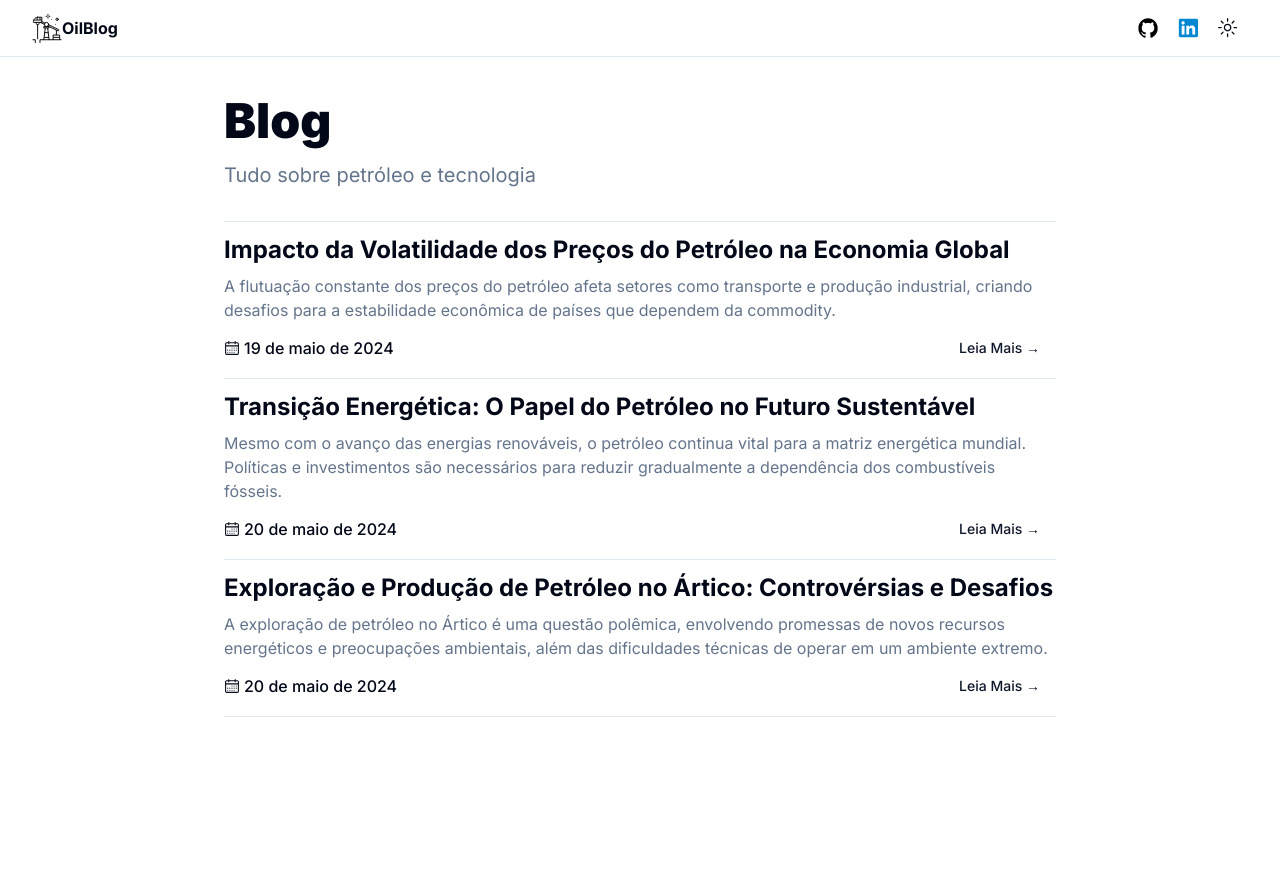
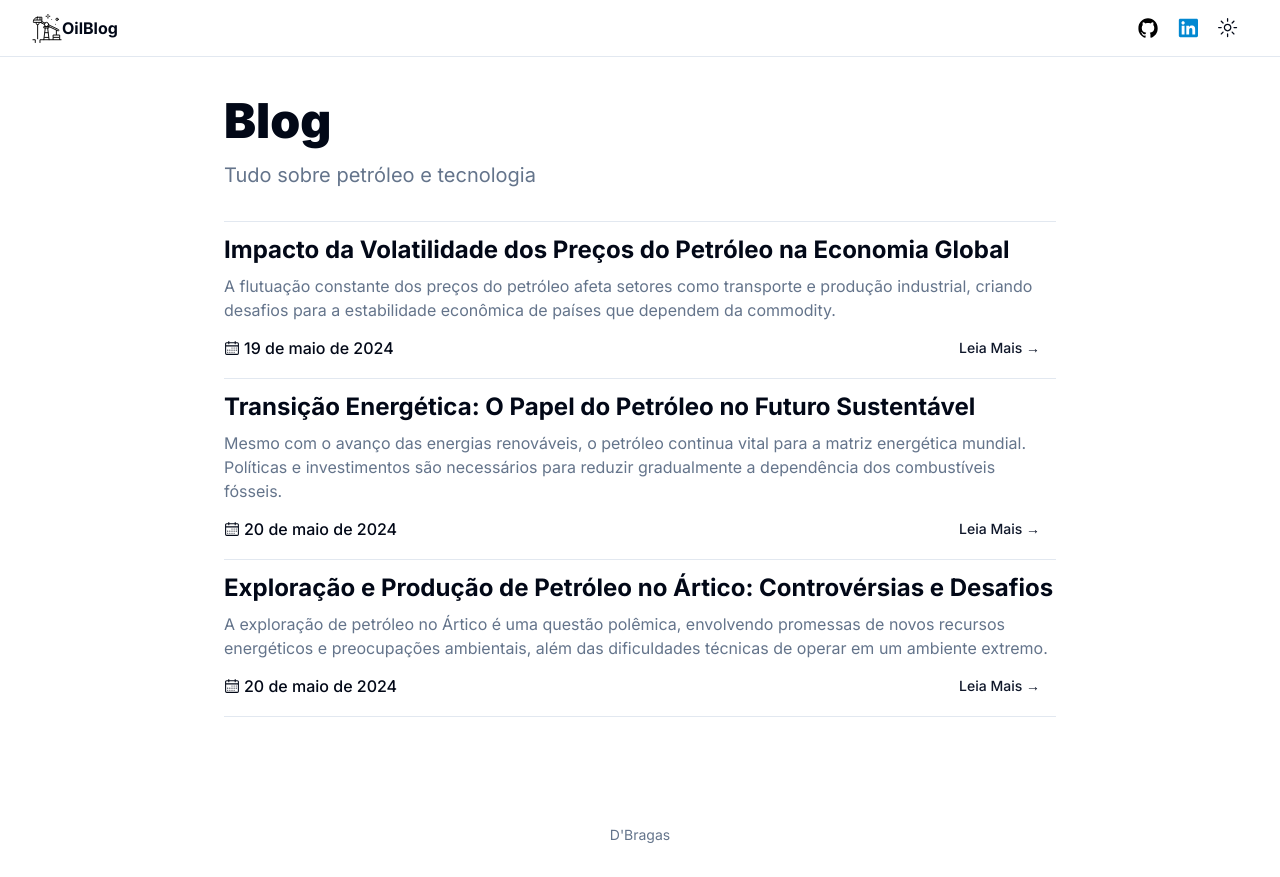
Before and after one commit to Knoka1/blog, a Next.js app: page / in a window 1280 px wide. Before the commit the page ends 800 px from the top, so only its background shows below. Built offline with nearby package versions, Linux system fonts and the light colour scheme.

Commit message:
feature: Adds Footer component

```diff
--- a/app/layout.tsx
+++ b/app/layout.tsx
@@ -4,6 +4,7 @@ import "./globals.css";
 import { cn } from "@/lib/utils";
 import Header from "@/components/Header";
 import { Providers } from "@/components/Providers";
+import Footer from "@/components/Footer";
 
 const inter = Inter({ subsets: ["latin"], variable: "--font-sans" });
 
@@ -35,6 +36,7 @@ export default function RootLayout({
           <div className="relative, flex min-h-dvh flex-col bg-background">
             <Header />
             <main className="flex-1">{children}</main>
+            <Footer />
           </div>
         </Providers>
       </body>
--- /dev/null
+++ b/components/Footer.tsx
@@ -0,0 +1,29 @@
+import { generalSite } from "@/constants/constants";
+import React from "react";
+
+const Footer = () => {
+  return (
+    <footer>
+      <div className="mb-6 mt-14 flex flex-col items-center">
+        <div className="mb-3 flex space-x-4">
+          <a target="_blank" rel="noreferrer" href="mailto:hello@example.com">
+            <span className="sr-only">Mail</span>
+          </a>
+          <a target="_blank" rel="noreferrer" href={generalSite.links.linkedin}>
+            <span className="sr-only">Twitter</span>
+          </a>
+          <a target="_blank" rel="noreferrer" href={generalSite.links.github}>
+            <span className="sr-only">GitHub</span>
+          </a>
+        </div>
+        <div className="mb-2 flex space-x-2 text-sm text-muted-foreground">
+          <a href={generalSite.links.personalSite} target="_blank">
+            {generalSite.author}
+          </a>
+        </div>
+      </div>
+    </footer>
+  );
+};
+
+export default Footer;
```
